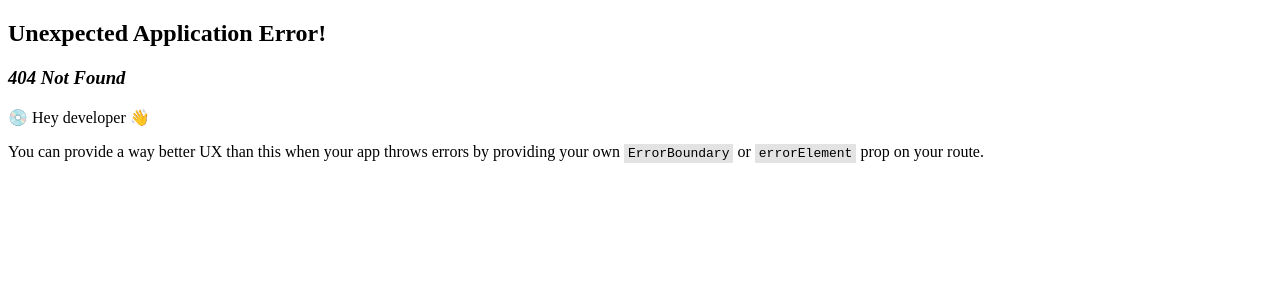
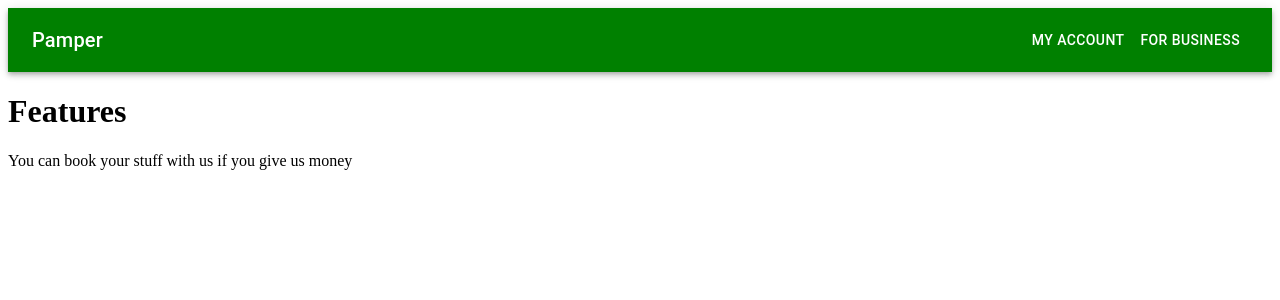
Before and after one commit to t-raver9/pamper_client, a React (Create React App) app: page /features in a window 1280 px wide. Before the commit this address had no page. Shown: the top 300 px of the page. Built offline with nearby package versions, Linux system fonts and the light colour scheme.

Commit message:
Added skeleton for all business info tabs

```diff
--- a/src/index.tsx
+++ b/src/index.tsx
@@ -9,21 +9,9 @@ import { AuthProvider } from "./contexts/authContext";
 import { BusinessViewProvider } from "./contexts/viewContext";
 import Layout from "./components/Layout";
 import { PricingPlans } from "./pages/BusinessInfo";
-
-{
-  /* <Button color="inherit" component={Link} to="/solutions">
-            Solutions
-          </Button>
-          <Button color="inherit" component={Link} to="/features">
-            Features
-          </Button>
-          <Button color="inherit" component={Link} to="/why-pamper">
-            Why Pamper
-          </Button>
-          <Button color="inherit" component={Link} to="/pricing-plans">
-            Pricing Plans
-          </Button> */
-}
+import Solutions from "./pages/BusinessInfo/Solutions";
+import Features from "./pages/BusinessInfo/Features";
+import WhyPamper from "./pages/BusinessInfo/WhyPamper";
 
 const router = createBrowserRouter([
   {
@@ -58,22 +46,30 @@ const router = createBrowserRouter([
       </Layout>
     ),
   },
-  // {
-  //   path: "/solutions",
-  //   element: <Solutions />,
-  // },
-  // {
-  //   path: "/features",
-  //   element: <Features />,
-  // },
-  // {
-  //   path: "/why-pamper",
-  //   element: <WhyPamper />,
-  // },
-  // {
-  //   path: "/pricing-plans",
-  //   element: <PricingPlans />,
-  // },
+  {
+    path: "/solutions",
+    element: (
+      <Layout>
+        <Solutions />
+      </Layout>
+    ),
+  },
+  {
+    path: "/features",
+    element: (
+      <Layout>
+        <Features />
+      </Layout>
+    ),
+  },
+  {
+    path: "/why-pamper",
+    element: (
+      <Layout>
+        <WhyPamper />
+      </Layout>
+    ),
+  },
 ]);
 
 const root = ReactDOM.createRoot(
--- a/src/pages/Account/index.tsx
+++ b/src/pages/Account/index.tsx
@@ -100,6 +100,9 @@ const Account = () => {
       </div>
     );
   }
+
+  // Else, just return something, should never reach this state. Fix later.
+  return <div>State error</div>;
 };
 
 export default Account;
--- /dev/null
+++ b/src/pages/BusinessInfo/Features.tsx
@@ -0,0 +1,10 @@
+const Features = () => {
+  return (
+    <div>
+      <h1>Features</h1>
+      <div>You can book your stuff with us if you give us money</div>
+    </div>
+  );
+};
+
+export default Features;
--- /dev/null
+++ b/src/pages/BusinessInfo/Solutions.tsx
@@ -0,0 +1,10 @@
+const Solutions = () => {
+  return (
+    <div>
+      <h1>Solutions</h1>
+      <div>Add solutions box in here</div>
+    </div>
+  );
+};
+
+export default Solutions;
--- /dev/null
+++ b/src/pages/BusinessInfo/WhyPamper.tsx
@@ -0,0 +1,10 @@
+const WhyPamper = () => {
+  return (
+    <div>
+      <h1>Why Pamper</h1>
+      <div>insert sales pitch</div>
+    </div>
+  );
+};
+
+export default WhyPamper;
```
